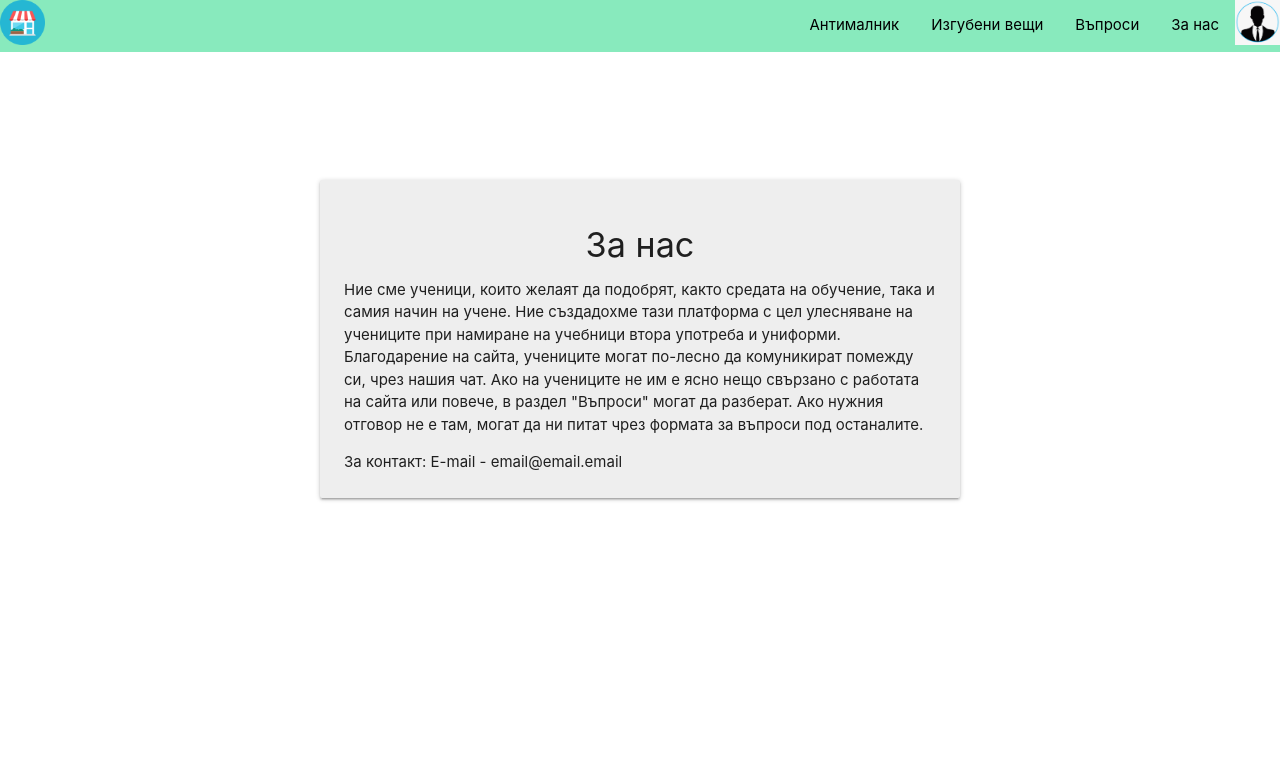
After one commit to Ibryam512/Website_for_Antim, a PHP site: page /team.html in a window 1280 px wide. The commit adds this page. Shown: the top 784 px of the page. Run offline with PHP 8.4, Linux system fonts and the light colour scheme.

Commit message:
Finished the design for add.html and made team.html

```diff
--- a/css/style.css
+++ b/css/style.css
@@ -34,15 +34,7 @@ a {
 	width: 90%;
     height: 20%;
 }
-.addButton{
-	position: absolute;
-	width: 0px;
-	height: 0px;
-	right: 0px;
-	top: 0px;
-	transform: scale(0);
-	transition: all .5s ease-in-out;
-}
+
 #upload {
 	background-color: #edecf9;
 	margin-top: 5%;
--- /dev/null
+++ b/team.html
@@ -0,0 +1,36 @@
+<html>
+	<head>
+		<meta name="keywords" content="Antim I, Antim">
+		<meta name="autors" content="Ibryam Ibryamov, Ventsislav Nenov">
+		<title>Въпроси</title>
+		<link rel="stylesheet" href="css\style.css">
+		<link type="text/css" rel="stylesheet" href="css/materialize.min.css"  media="screen,projection"/>
+		<script src="js/jquery.js"></script>
+		<script src="js/materialize.js"></script>
+		<script src="js/script.js"></script>
+	</head>
+	<body>
+		<div id="menu">
+			<div id="menu">
+			<ul>
+				<li id="options"><img src="pic/profilePic.png" height="45" width="45"></li>
+				<li id="options"><a href="team.html">За нас</a></li>
+				<li id="options"><a href="questions.html">Въпроси</a></li>
+				<li id="options"><a href="lost_things.html">Изгубени вещи</a></li>
+				<li id="options"><a href="index.html">Антималник</a></li>
+				<li id="image"><img src="pic/image.png" height="45" width="45"</li>
+			</ul>
+		</div>
+		<div class="card-panel grey lighten-3" style="margin-left: 50%; transform: translate(-50%); margin-top: 10%">
+			<h4 style="text-align: center;">За нас</h4>
+			<p>Ние сме ученици, които желаят да подобрят, както средата на обучение, така и самия начин на
+				учене. Ние създадохме тази платформа с цел улесняване на учениците при намиране на учебници
+				втора употреба и униформи. Благодарение на сайта, учениците могат по-лесно да комуникират
+				помежду си, чрез нашия чат. Ако на учениците не им е ясно нещо свързано с работата на сайта
+				или повече, в раздел "Въпроси" могат да разберат. Ако нужния отговор не е там, могат да ни
+				питат чрез формата за въпроси под останалите.
+			</p>
+			<span>За контакт: E-mail - email@email.email
+		</div>
+	</body>
+</html>
```
Also changed, not shown: add.html (+15 -4 lines).
